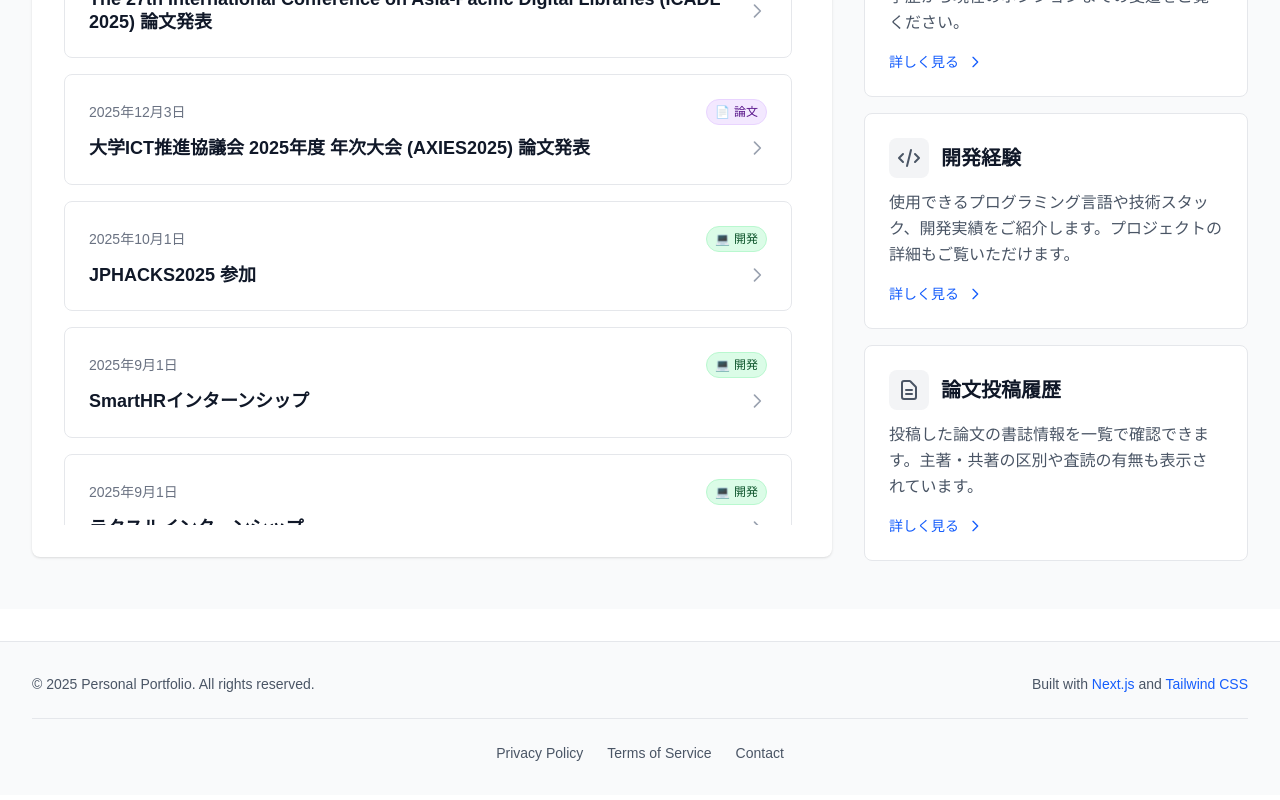
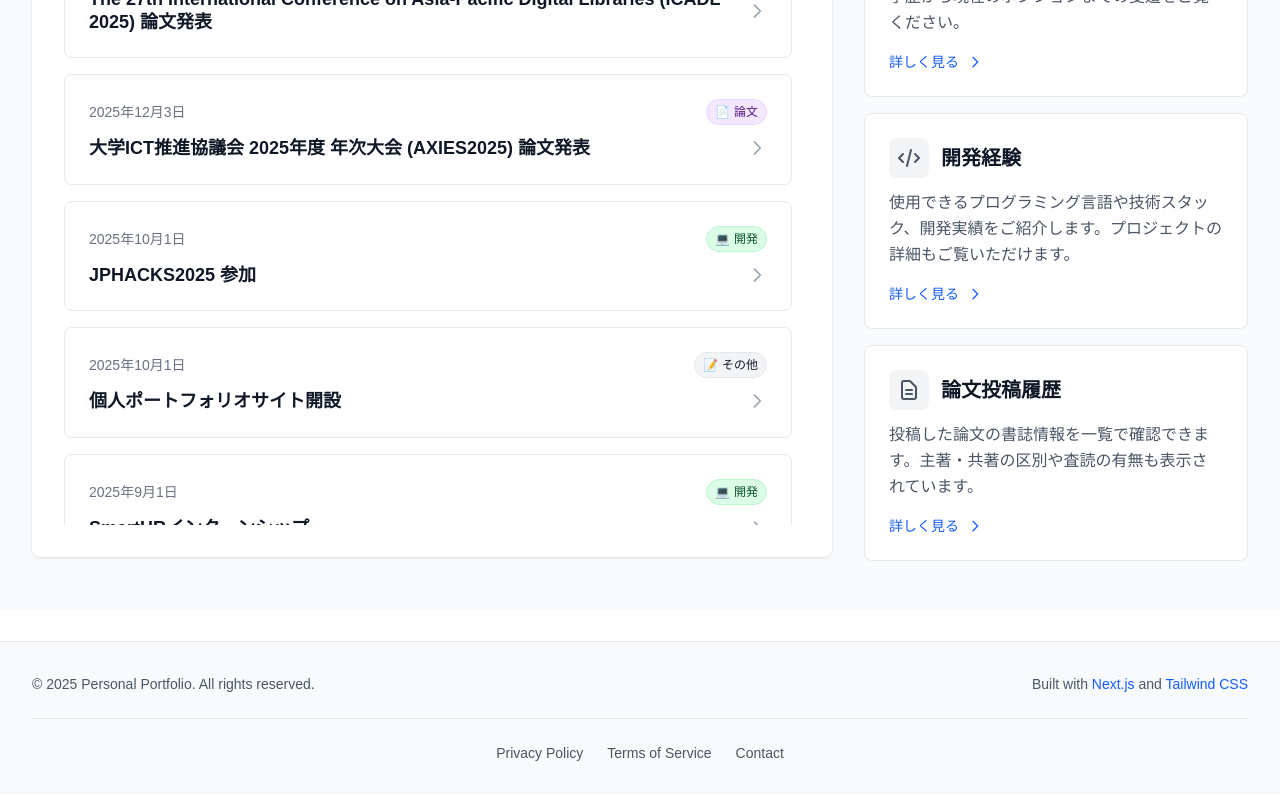
Before and after one commit to CS-Kmkm/kmkm-page, a Next.js app: page / in a window 1280 px wide. Shown: the part 745-1545 px from the top of the page. Built offline with nearby package versions, Linux system fonts and the light colour scheme; no server answers.

Commit message:
fix error

```diff
--- a/src/data/index.ts
+++ b/src/data/index.ts
@@ -265,14 +265,16 @@ export const getEvents = (): EventEntry[] => {
     if (yearMatch) {
       const projectYear = parseInt(yearMatch[1]);
       const monthMatch = project.duration.match(/(\d{1,2})月/);
+      const dayMatch = project.duration.match(/(\d{1,2})日/);
       const projectMonth = monthMatch ? monthMatch[1].padStart(2, '0') : '01';
-      const projectDate = `${projectYear}-${projectMonth}-01`;
+      const projectDay = dayMatch ? dayMatch[1].padStart(2, '0') : '01';
+      const projectDate = `${projectYear}-${projectMonth}-${projectDay}`;
 
       let category: EventCategory = EventCategory.OTHER;
       let title = project.name;
 
-      // Skip personal development projects and coursework
-      if (project.name.includes('個人開発') ||
+      // Skip personal development projects and coursework (except portfolio site)
+      if ((project.name.includes('個人開発') && !project.name.includes('ポートフォリオ')) ||
           project.name.includes('Webスクレイピング') ||
           project.name.includes('Chrome拡張機能') ||
           project.name.includes('競技プログラミング') ||
@@ -292,6 +294,9 @@ export const getEvents = (): EventEntry[] => {
         } else if (project.name.includes('技育祭')) {
           title = project.name;
         }
+      } else if (project.name.includes('ポートフォリオサイト')) {
+        category = EventCategory.OTHER;
+        title = project.name;
       } else if (project.name.includes('アルバイト')) {
         // Include work projects as 'other' category instead of skipping
         category = EventCategory.OTHER;
--- a/src/data/tech-experience.json
+++ b/src/data/tech-experience.json
@@ -465,7 +465,7 @@
         "Git",
         "GitHub"
       ],
-      "duration": "2024年10月",
+      "duration": "2024年10月27日",
       "role": "バックエンド, PM",
       "githubUrl": "https://github.com/jphacks/ng_2405",
       "imageUrl": null
@@ -582,6 +582,20 @@
       "duration": "2025年8月",
       "role": "DS/AIエンジニア",
       "imageUrl": null
+    },
+    {
+      "id": "proj-015",
+      "name": "個人ポートフォリオサイト開設",
+      "description": "個人ポートフォリオサイトを開設しました。Next.jsとTypeScriptを使用してモダンなWebサイトを構築。",
+      "technologies": [
+        "TypeScript",
+        "Next.js",
+        "Git",
+        "GitHub"
+      ],
+      "duration": "2025年10月",
+      "role": "個人開発者",
+      "imageUrl": null
     }
   ]
 }
```
